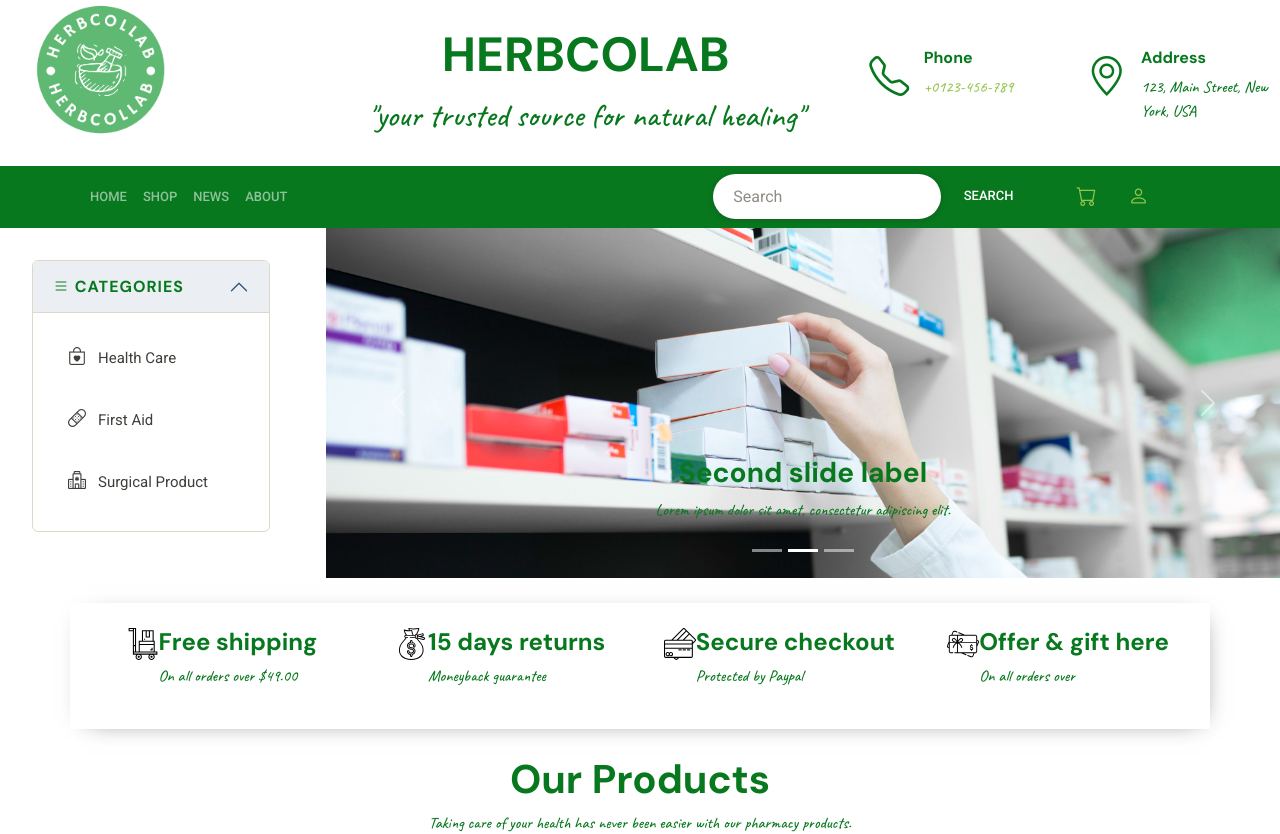
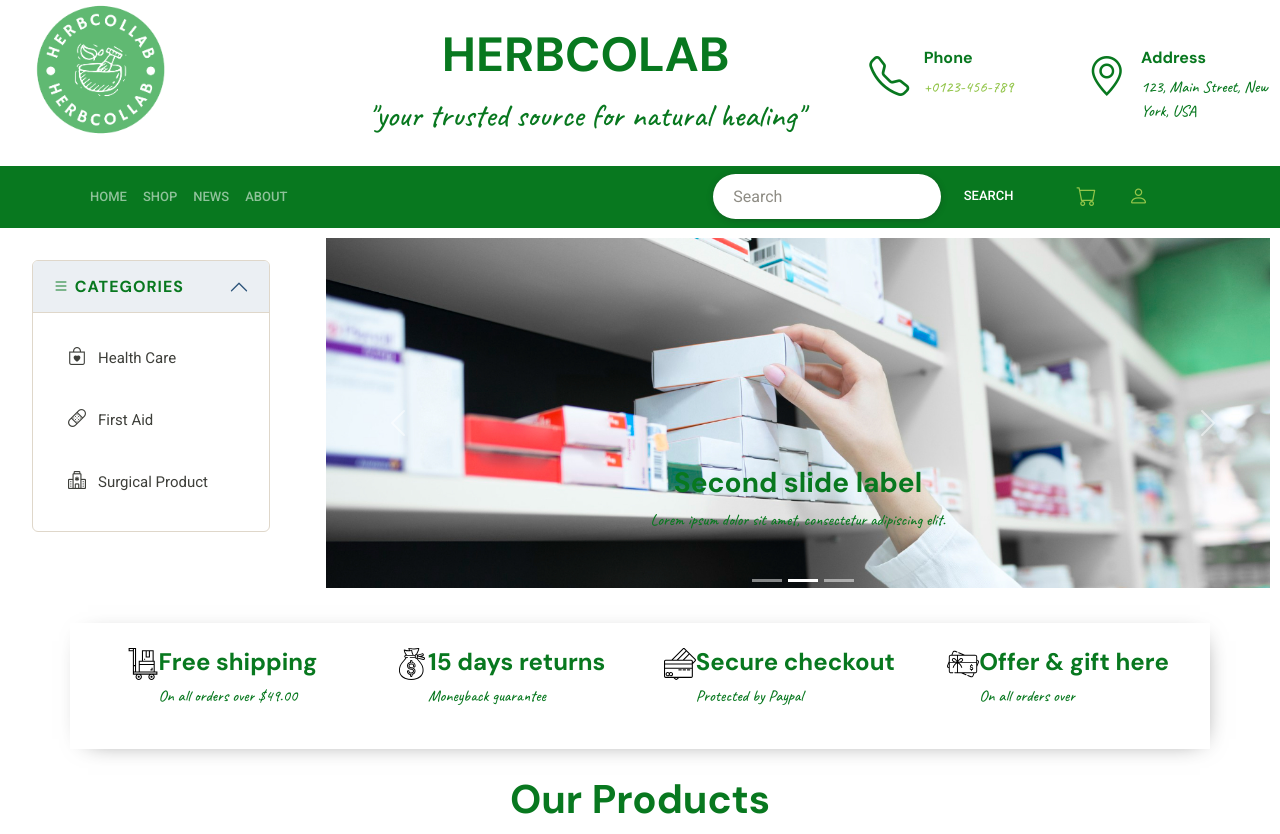
Before and after one commit to AbishekPerera/HerbCollab, a React (Create React App) app in the folder frontend/: page / in a window 1280 px wide. Shown: the top 834 px of the page. Built offline with nearby package versions, Linux system fonts and the light colour scheme.

Commit message:
homescreen images changed

```diff
--- a/frontend/src/pages/HomePage/HomePage.css
+++ b/frontend/src/pages/HomePage/HomePage.css
@@ -3,8 +3,9 @@
 }
 
 .carousel-homepage {
-  margin-top: 0;
-  margin-bottom: 0;
+  margin-top: 10px;
+  margin-bottom: 10px;
+  padding-right: 10px;
   width: 100%;
   height: 100%;
 }
```
Also changed, not shown: frontend/src/img/carousel/3.jpg, 1 other file (tests, documents, lock files or other folders).
